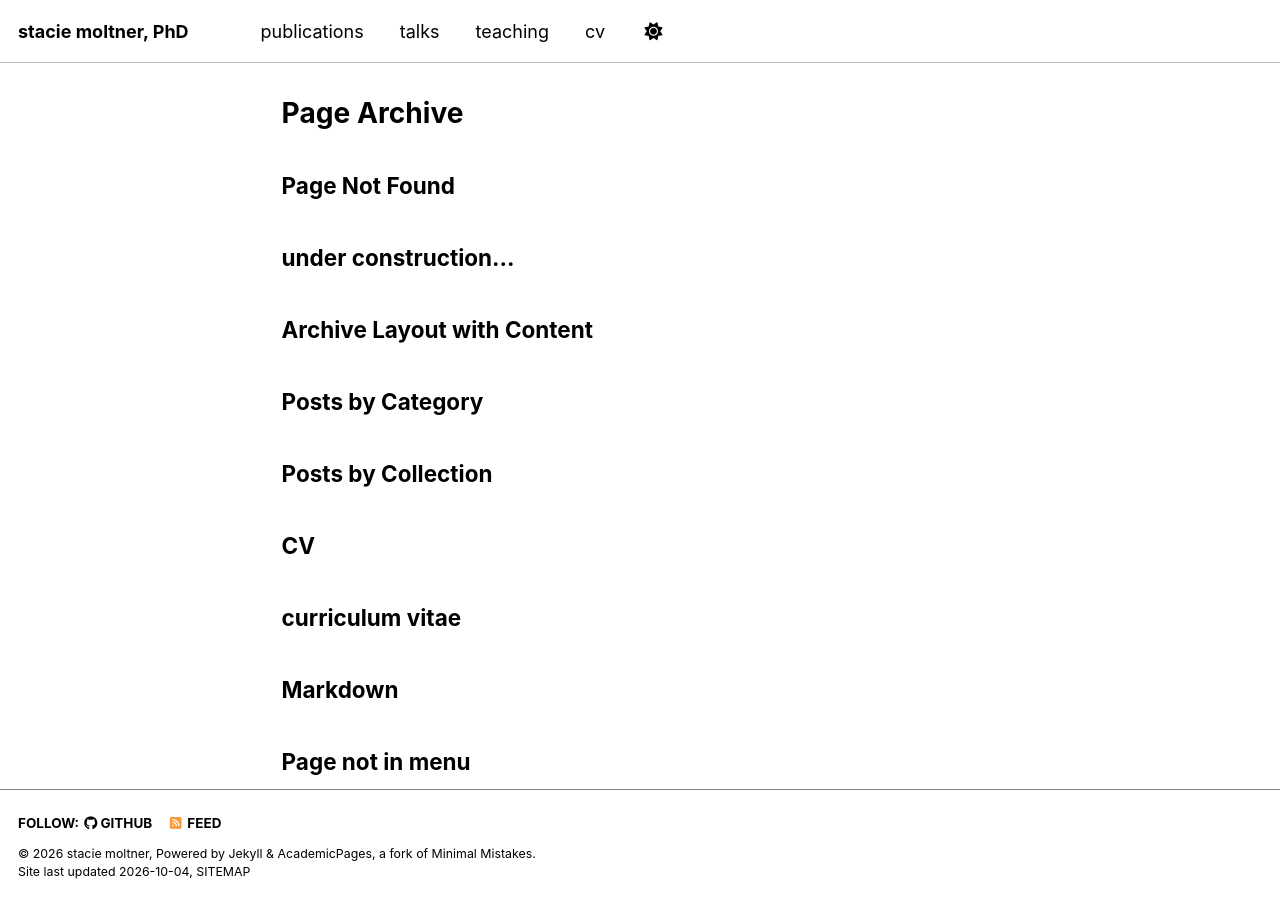
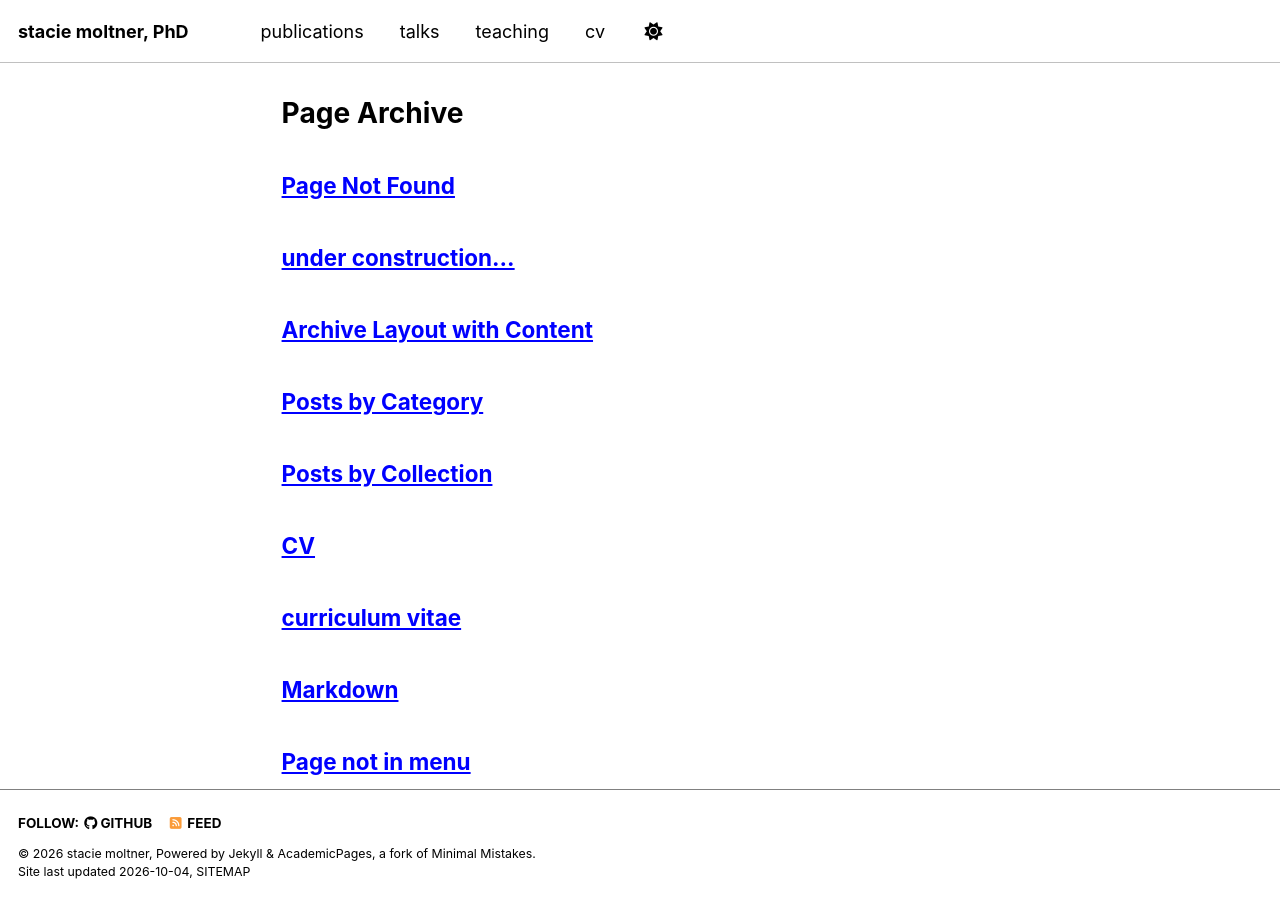
Before and after one commit to staciemoltner/staciemoltner.github.io, a Jekyll site: the page built from _pages/page-archive.html, in a window 1280 px wide and 900 px high. Built offline with Jekyll 4.4.1, drawn with Linux system fonts in a browser that asks for light colours; a style sheet for code colours, icons or effects is not loaded.

Commit message:
Update archive-single.html

```diff
--- a/_includes/archive-single.html
+++ b/_includes/archive-single.html
@@ -26,17 +26,17 @@
       </div>
     {% endif %}
 
-    <!-- <h2 class="archive__item-title" itemprop="headline">
+    <h2 class="archive__item-title" itemprop="headline">
       {% if post.link %}
         <a href="{{ post.link }}">{{ title }}</a> <a href="{{ base_path }}{{ post.url }}" rel="permalink"><i class="fa fa-link" aria-hidden="true" title="permalink"></i><span class="sr-only">Permalink</span></a>
       {% else %}
         <a href="{{ base_path }}{{ post.url }}" rel="permalink">{{ title }}</a>
       {% endif %}
+    </h2>
+
+    <!-- <h2 class="archive__item-title" itemprop="headline">
+    <b>{{ title }}</b>
     </h2> -->
-
-    <h2 class="archive__item-title" itemprop="headline">
-    <b>{{ title }}</b>
-    </h2>
 
     {% if post.read_time %}
       <p class="page__meta"><i class="fa fa-clock" aria-hidden="true"></i> {% include read-time.html %}</p>
```
